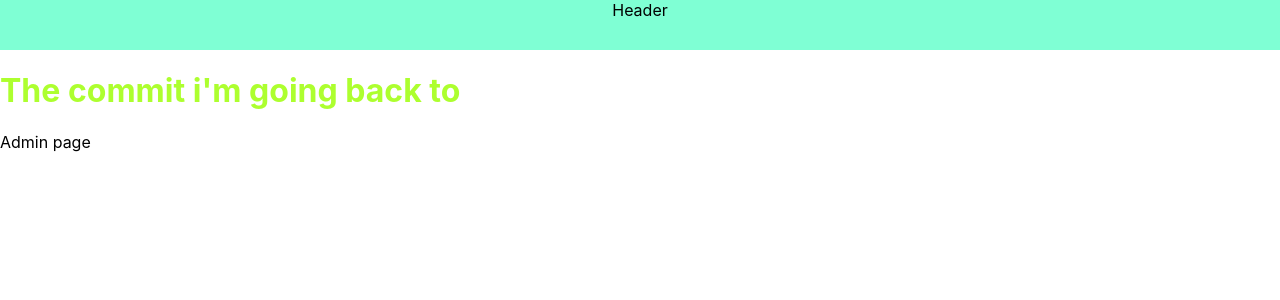
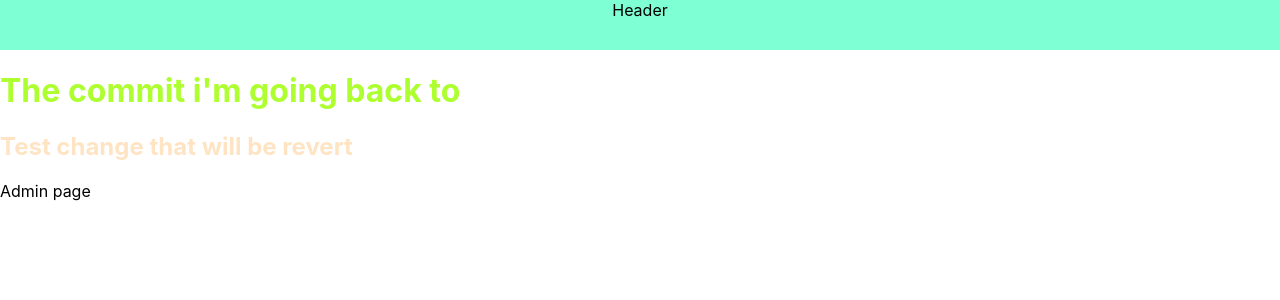
Before and after one commit to GraurDen/Next_Layouts, a Next.js app: page /adminPage in a window 1280 px wide. Shown: the top 300 px of the page. Built offline with nearby package versions, Linux system fonts and the light colour scheme.

Commit message:
Test change that will be revert

```diff
--- a/components/layouts/adminLayout/admin.tsx
+++ b/components/layouts/adminLayout/admin.tsx
@@ -6,6 +6,7 @@ const AdminLayout = ({ children }: { children: ReactElement }) => {
     <>
       <Header />
       <h1 style={{ color: "greenyellow" }}>The commit i'm going back to</h1>
+      <h2 style={{ color: "bisque" }}>Test change that will be revert</h2>
       {children}
     </>
   );
```
